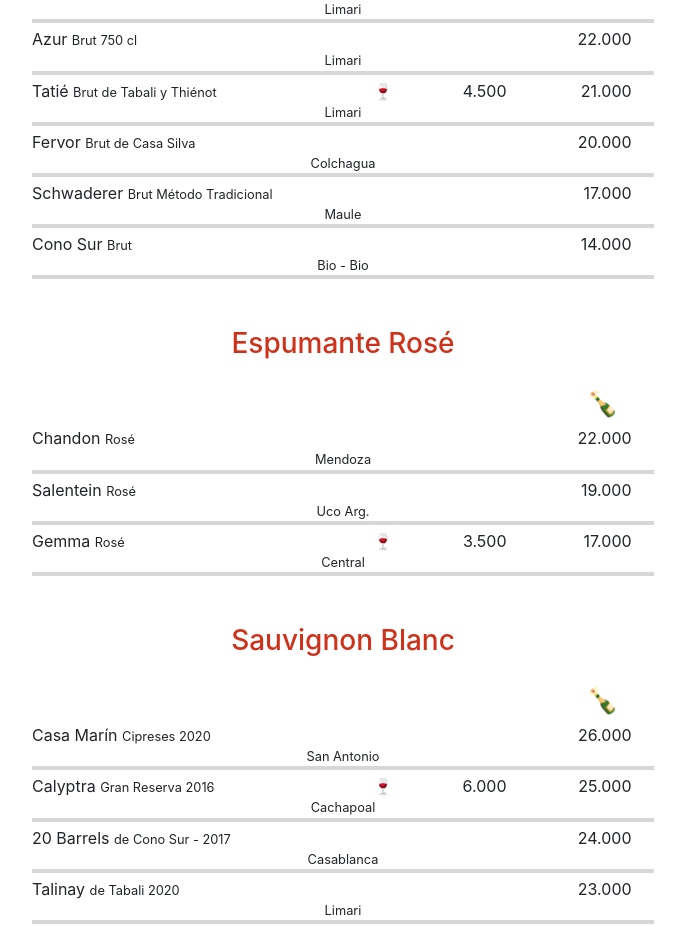
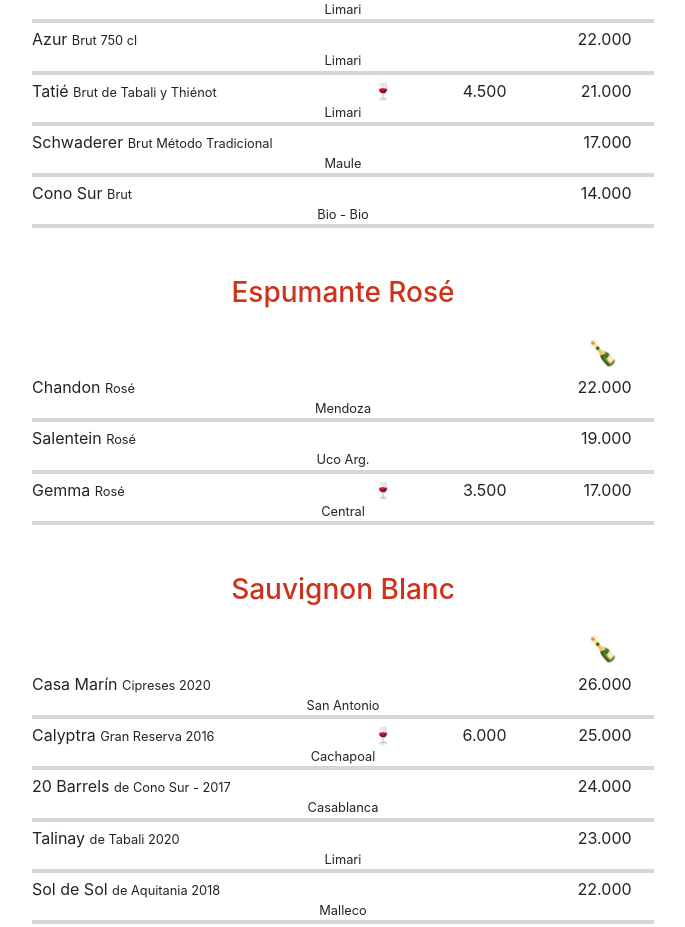
Before and after one commit to durbonca/Menu-QR-Google-sheet, a React (Create React App) app: page /Wine in a window 1280 px wide. Shown: the part 1262-2189 px from the top of the page, without its empty margins (297-982 px from the left). Built offline with nearby package versions, Linux system fonts and the light colour scheme.

Commit message:
Update dataWine.js

```diff
--- a/src/data/dataWine.js
+++ b/src/data/dataWine.js
@@ -28,7 +28,7 @@
             { id: 2, name: 'Azur "Magnum"', description: 'Brut 1.500 cl', country: 'Limari', price: '', price2: '44.000' },
             { id: 3, name: 'Azur', description: 'Brut 750 cl', country: 'Limari', price: '', price2: '22.000' },
             { id: 31, name: 'Tatié', description: 'Brut de Tabali  y Thiénot', country: 'Limari', price: '4.500', price2: '21.000' },
-            { id: 4, name: 'Fervor', description: 'Brut de Casa Silva', country: 'Colchagua', price: '', price2: '20.000' },
+            /* { id: 4, name: 'Fervor', description: 'Brut de Casa Silva', country: 'Colchagua', price: '', price2: '20.000' }, */
             { id: 5, name: 'Schwaderer', description: 'Brut Método Tradicional', country: 'Maule', price: '', price2: '17.000' },
             { id: 5, name: 'Cono Sur', description: 'Brut', country: 'Bio - Bio', price: '', price2: '14.000' },
         ]
```
